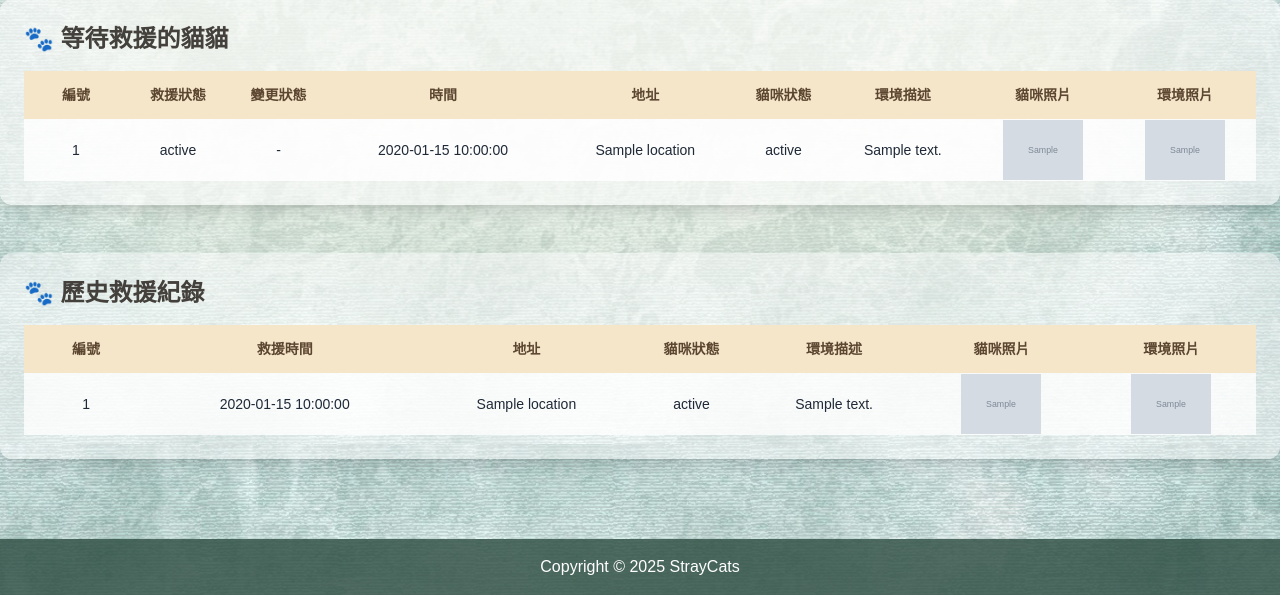
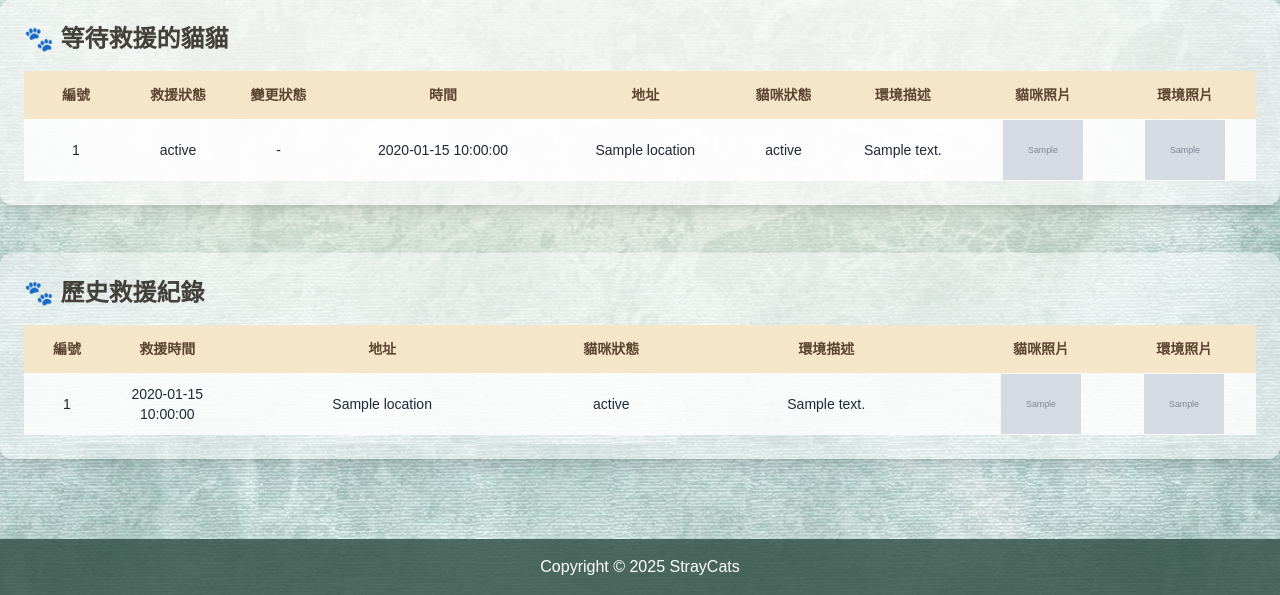
Before and after one commit to BoKai1992/Rescue_straycats, a Python web app: template templates/rescuer.html in a window 1280 px wide. Shown: the part 356-951 px from the top of the page. Run offline with Jinja, Linux system fonts and the light colour scheme; the template is opened without the code that fills it: most values are stand-ins (such as "Sample title", 1, 10 or a date in 2020); grey boxes marked "Sample" are stand-in pictures; some libraries are stand-ins or nearby versions; some web fonts are replaced.

Commit message:
專案作品階段性上傳

```diff
--- a/templates/rescuer.html
+++ b/templates/rescuer.html
@@ -80,12 +80,12 @@
                 </button>
                 {% else %}-{% endif %}
               </td>
-                <td>{{ report.formatted_time }}</td>
-                <td>{{ report.location }}</td>
-                <td>{{ report.status }}</td>
-                <td>{{ report.description }}</td>
-                <td><img src="{{ report.cat_photo }}" alt="貓咪照" class="max-w-[80px] mx-auto"></td>
-                <td><img src="{{ report.env_photo }}" alt="環境照" class="max-w-[80px] mx-auto"></td>
+              <td class="rescue-time">{{ report.formatted_time }}</td>
+              <td class="rescue-location">{{ report.location }}</td>
+              <td class="cat-status">{{ report.status }}</td>
+              <td class="env-description">{{ report.description }}</td>
+              <td class="cat-photo"><img src="{{ report.cat_photo }}" class="max-w-[80px] mx-auto"></td>
+              <td class="env-photo"><img src="{{ report.env_photo }}" class="max-w-[80px] mx-auto"></td>
             </tr>
             {% endfor %}
             </tbody>
@@ -93,33 +93,33 @@
       </div>
     </div>
   </div>
-  <!-- 歷史救援紀錄表格（新增） -->
+  <!-- 歷史救援紀錄表格 -->
   <div class="max-w-7xl mx-auto bg-white bg-opacity-50 rounded-xl shadow-lg p-6 mb-12">
     <h3 class="text-2xl font-semibold text-stone-700 mb-4">🐾 歷史救援紀錄</h3>
     <div class="overflow-x-auto">
       <div class="max-h-[400px] overflow-y-auto">
-        <table class="min-w-full border-separate border-spacing-0 text-sm text-center">
+        <table class="min-w-full table-fixed w-full border-separate border-spacing-0 text-sm text-center">
           <thead class="bg-[#f5e6ca] text-[#5c4631] sticky top-0 z-10">
             <tr>
-              <th class="px-4 py-3 h-12 bg-[#f5e6ca]">編號</th>
-              <th class="bg-[#f5e6ca]">救援時間</th>
-              <th class="bg-[#f5e6ca]">地址</th>
-              <th class="bg-[#f5e6ca]">貓咪狀態</th>
-              <th class="bg-[#f5e6ca]">環境描述</th>
-              <th class="bg-[#f5e6ca]">貓咪照片</th>
-              <th class="bg-[#f5e6ca]">環境照片</th>
+              <th class="px-4 py-3 h-12 bg-[#f5e6ca] w-[60px]">編號</th>
+              <th class="w-[80px] bg-[#f5e6ca]">救援時間</th>
+              <th class="w-[220px] bg-[#f5e6ca]">地址</th>
+              <th class="w-[100px] bg-[#f5e6ca]">貓咪狀態</th>
+              <th class="w-[200px] bg-[#f5e6ca]">環境描述</th>
+              <th class="w-[100px] bg-[#f5e6ca]">貓咪照片</th>
+              <th class="w-[100px] bg-[#f5e6ca]">環境照片</th>
             </tr>
           </thead>
           <tbody id="rescued-history-table" class="bg-white/80">
             {% for record in rescued_reports %}
             <tr>
-              <td>{{ loop.index }}</td>
-              <td>{{ record.formatted_time }}</td>
-              <td>{{ record.location }}</td>
-              <td>{{ record.status }}</td>
-              <td>{{ record.description }}</td>
-              <td><img src="{{ record.cat_photo }}" alt="貓咪照" class="max-w-[80px] mx-auto"></td>
-              <td><img src="{{ record.env_photo }}" alt="環境照" class="max-w-[80px] mx-auto"></td>
+              <td class="w-[60px] truncate">{{ loop.index }}</td>
+              <td class="w-[80px]">{{ record.formatted_time }}</td>
+              <td class="w-[220px]">{{ record.location }}</td>
+              <td class="w-[100px]">{{ record.status }}</td>
+              <td class="w-[200px]">{{ record.description }}</td>
+              <td class="w-[100px]"><img src="{{ record.cat_photo }}" alt="貓咪照" class="w-[80px] min-w-[80px] h-auto mx-auto"></td>
+              <td class="w-[100px]"><img src="{{ record.env_photo }}" alt="環境照" class="w-[80px] min-w-[80px] h-auto mx-auto"></td>
             </tr>
             {% endfor %}
           </tbody>
```
Lines whose indentation alone changed are shown as unchanged.
